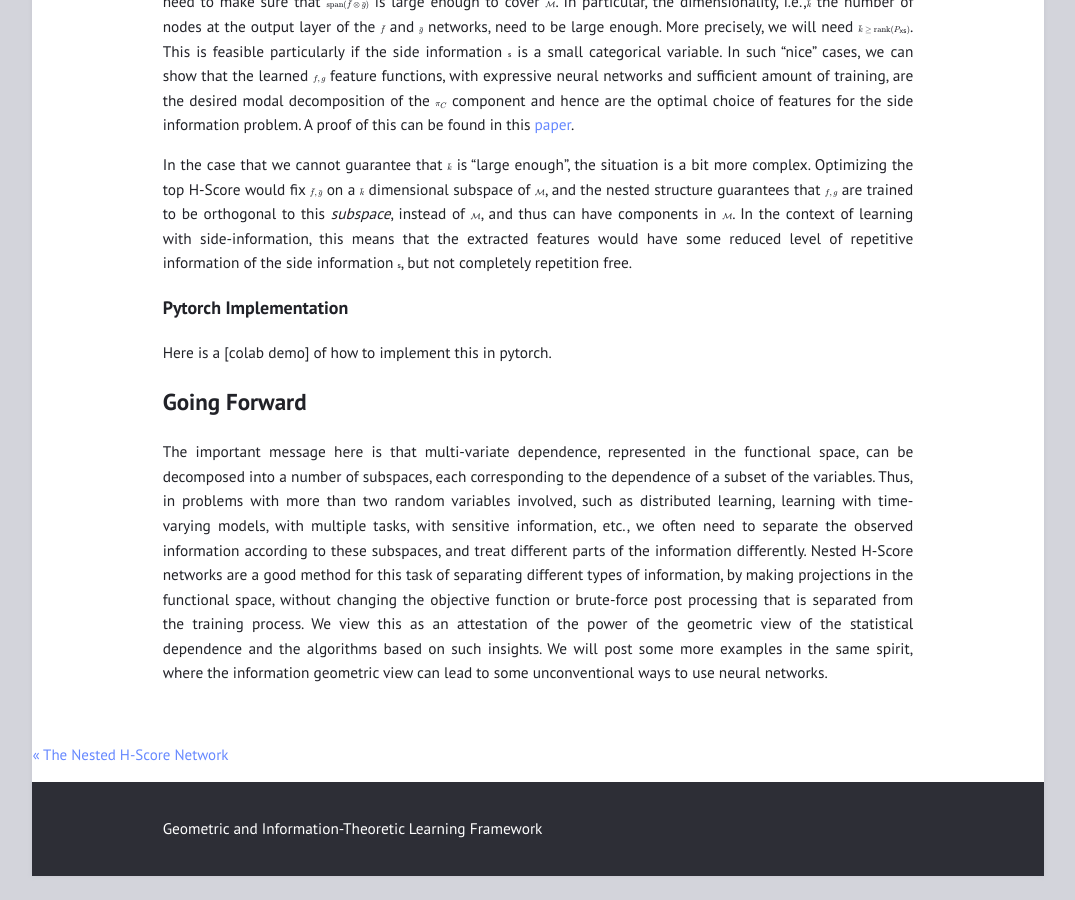
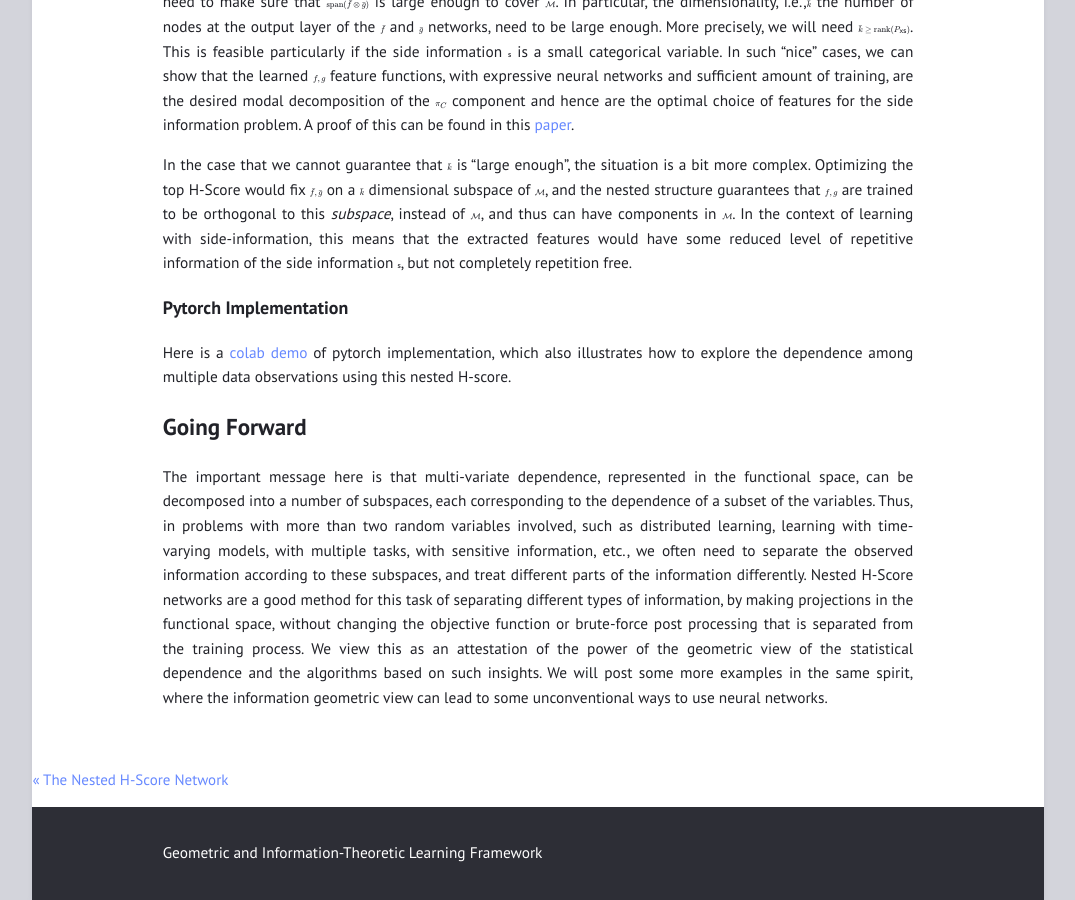
Before and after one commit to gilearning/gilearning.github.io, a Jekyll site: the page built from _posts/2022-09-15-SideInfo.md, in a window 1280 px wide and 900 px high, scrolled down 4318 px. Shown: the whole window, without its empty margins (102-1177 px from the left). Built offline with Jekyll 4.4.1, drawn with Linux system fonts in a browser that asks for light colours; formulas are drawn with MathJax 3; before the commit the page ends 5194 px from its top, so only the background shows below that.

Commit message:
side-infodemo added

```diff
--- a/_posts/2022-09-15-SideInfo.md
+++ b/_posts/2022-09-15-SideInfo.md
@@ -103,7 +103,7 @@ In the case that we cannot guarantee that $\bar{k}$ is "large enough", the situa
 
 
 ### Pytorch Implementation
-Here is a [colab demo] of how to implement this in pytorch.
+Here is a [colab demo](https://colab.research.google.com/drive/1g3_vgDWDpHtKgV1x6aoiRJzZ1DaZTCOo#scrollTo=1cZgm3V9Ad9K) of pytorch implementation, which also illustrates how to explore the dependence among multiple data observations using this nested H-score.
 
 
 ## Going Forward
```
